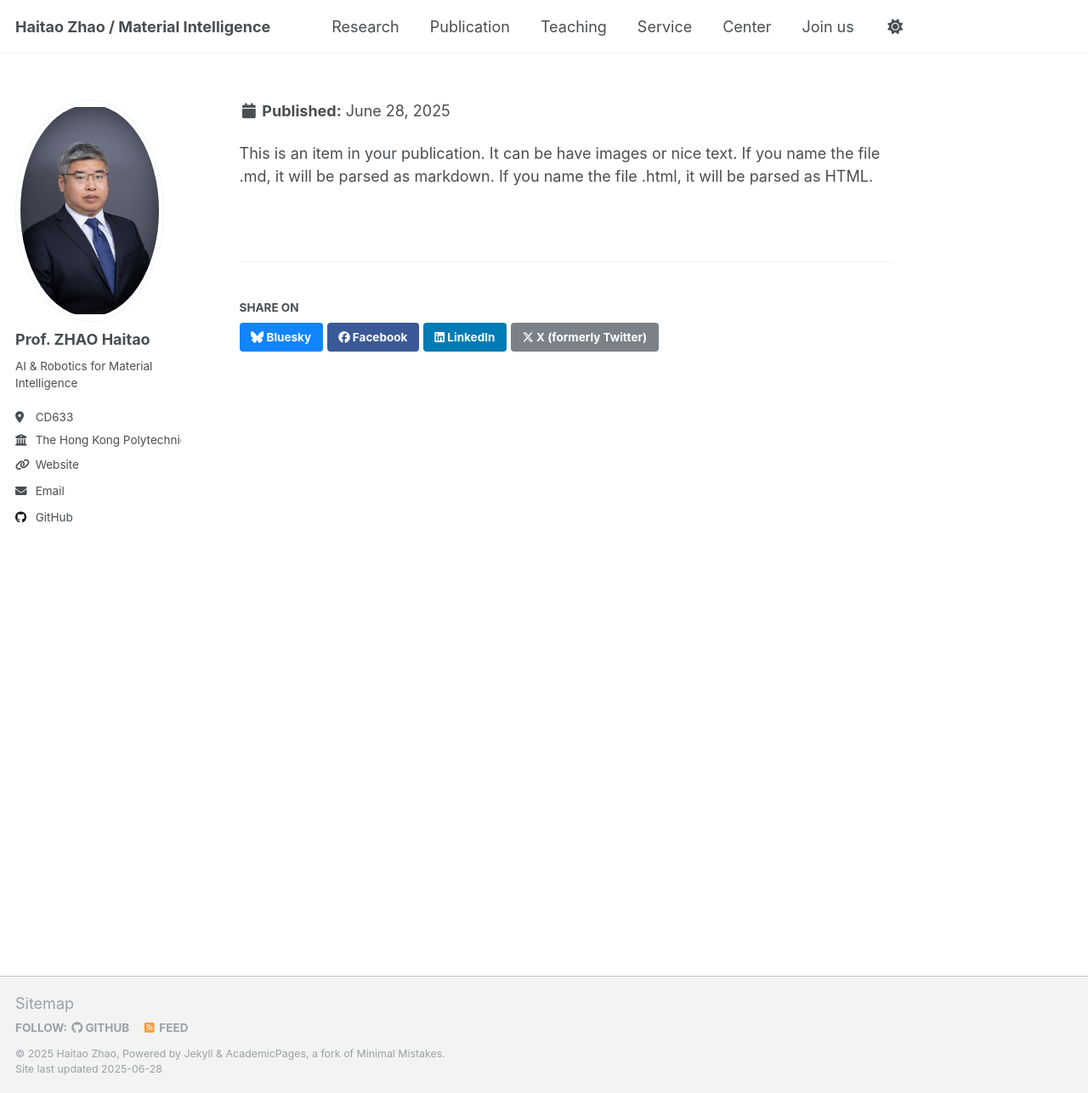
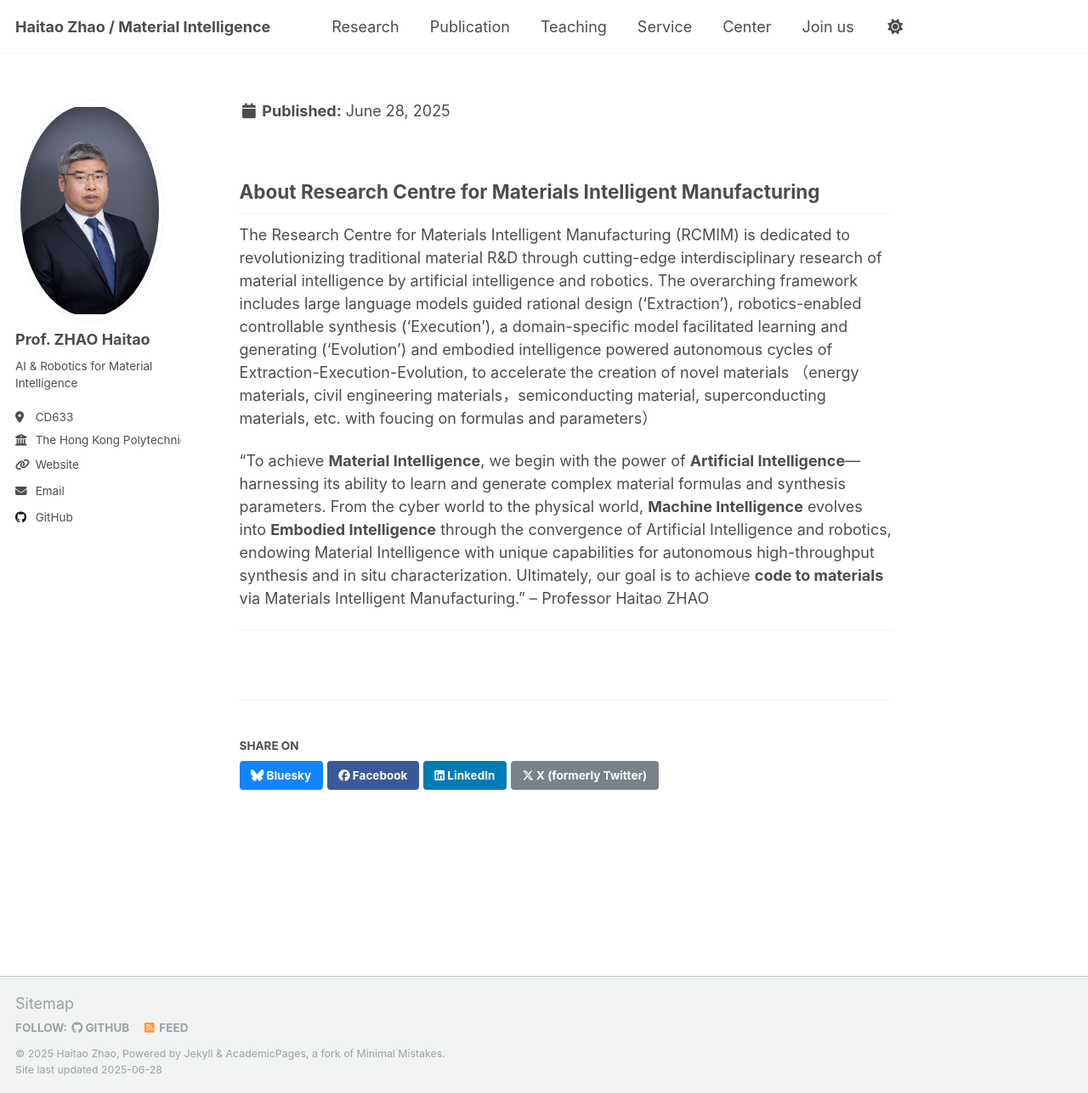
Before and after one commit to HaitaoZhao-PolyU/HaitaoZhao-PolyU.github.io, a Jekyll site: the page built from _center1/center.md, in a window 1280 px wide and 1287 px high. Shown: the whole window at 85% size. Built offline with Jekyll 4.4.1, drawn with Linux system fonts in a browser that asks for light colours.

Commit message:
Update center.md

```diff
--- a/_center1/center.md
+++ b/_center1/center.md
@@ -3,4 +3,10 @@ title: ""
 excerpt: ""
 collection: center1
 ---
-This is an item in your publication. It can be have images or nice text. If you name the file .md, it will be parsed as markdown. If you name the file .html, it will be parsed as HTML.
+## About Research Centre for Materials Intelligent Manufacturing
+
+The Research Centre for Materials Intelligent Manufacturing (RCMIM) is dedicated to revolutionizing traditional material R&D through cutting-edge interdisciplinary research of material intelligence by artificial intelligence and robotics. The overarching framework includes large language models guided rational design (‘Extraction’), robotics-enabled controllable synthesis (‘Execution’), a domain-specific model facilitated learning and generating (‘Evolution’) and embodied intelligence powered autonomous cycles of Extraction-Execution-Evolution, to accelerate the creation of novel materials （energy materials, civil engineering materials，semiconducting material, superconducting materials, etc. with foucing on formulas and parameters）
+
+“To achieve **Material Intelligence**, we begin with the power of **Artificial Intelligence**—harnessing its ability to learn and generate complex material formulas and synthesis parameters. From the cyber world to the physical world, **Machine Intelligence** evolves into **Embodied Intelligence** through the convergence of Artificial Intelligence and robotics, endowing Material Intelligence with unique capabilities for autonomous high-throughput synthesis and in situ characterization. Ultimately, our goal is to achieve **code to materials** via Materials Intelligent Manufacturing.”  – Professor Haitao ZHAO
+
+---
```
